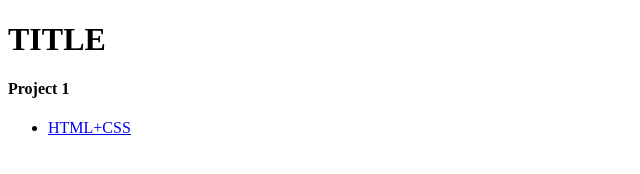
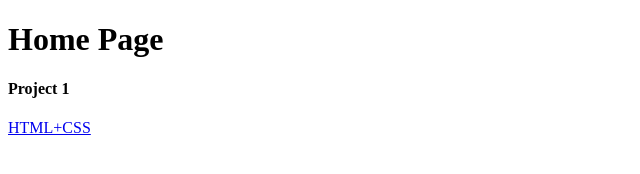
Before and after one commit to itslikemikey/Web_design, a plain HTML site: page index.html in a window 1280 px wide. Shown: the whole page, without its empty margins (0-640 px from the left). Drawn offline with Linux system fonts and the light colour scheme.

Commit message:
HELP
HELP

```diff
--- a/index.html
+++ b/index.html
@@ -1,22 +1,14 @@
 <!doctype html>
 <html>
 
-<head>
+<head></head>
+    <body>
+    <h1> Home Page </h1>
+        <h4> Project 1 </h4>
+        <p>
+            <a href= "project-1/index.html">HTML+CSS</a>
 
-
-
-    </head>
-
-
-    <body>
-
-
-    <h1> TITLE </h1>
-        <h4> Project 1 </h4>
-        <ul>
-            <li><a href= "project-1/index.html">HTML+CSS</a></li>
-
-        </ul>
+        </p>
 
 
 
```
Also changed, not shown: 1 other file.
